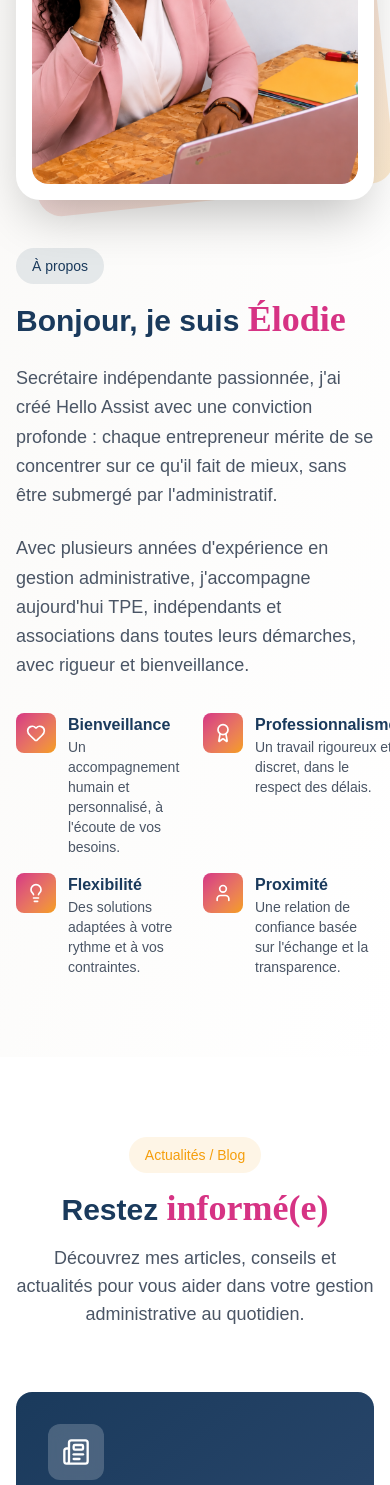
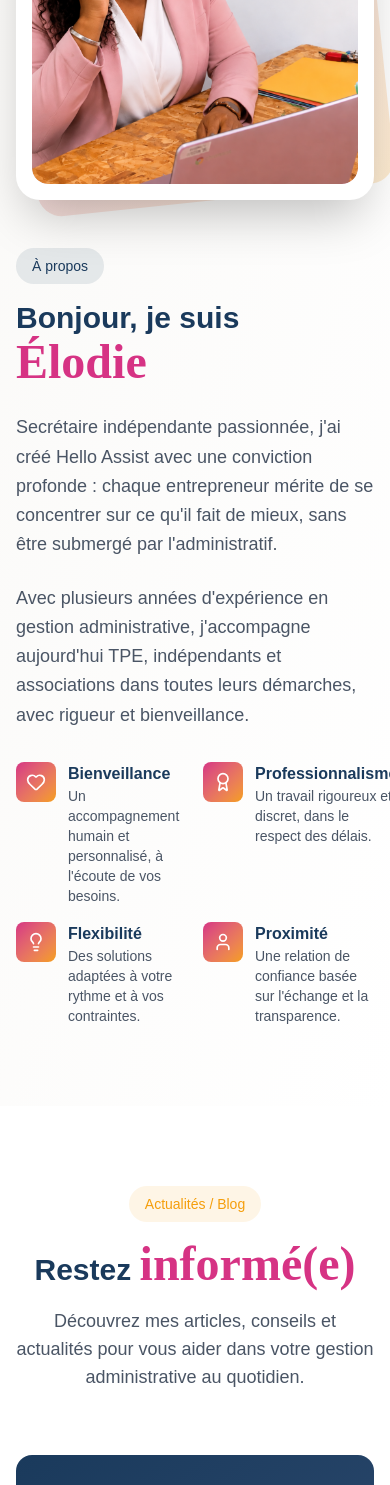
Before and after one commit to agenceleela/helloassist, a Next.js app: page / in a window 390 px wide. Shown: the part 5961-7446 px from the top of the page. Built offline with nearby package versions, Linux system fonts and the light colour scheme.

Commit message:
style: increase script font size for "informé(e)" and "Élodie" to improve readability

```diff
--- a/src/components/About.tsx
+++ b/src/components/About.tsx
@@ -60,7 +60,7 @@ const About = () => {
 
             <h2 className="text-3xl md:text-4xl font-bold text-[#1a3a5c] mb-6">
               Bonjour, je suis{" "}
-              <span className="script-accent text-4xl">Élodie</span>
+              <span className="script-accent text-5xl md:text-6xl">Élodie</span>
             </h2>
 
             <p className="text-gray-600 text-lg leading-relaxed mb-6">
--- a/src/components/Blog.tsx
+++ b/src/components/Blog.tsx
@@ -55,7 +55,7 @@ const Blog = () => {
           </span>
           <h2 className="text-3xl md:text-4xl font-bold text-[#1a3a5c] mb-4">
             Restez{" "}
-            <span className="script-accent text-4xl">informé(e)</span>
+            <span className="script-accent text-5xl md:text-6xl">informé(e)</span>
           </h2>
           <p className="text-gray-600 max-w-2xl mx-auto text-lg">
             Découvrez mes articles, conseils et actualités pour vous aider dans
```
